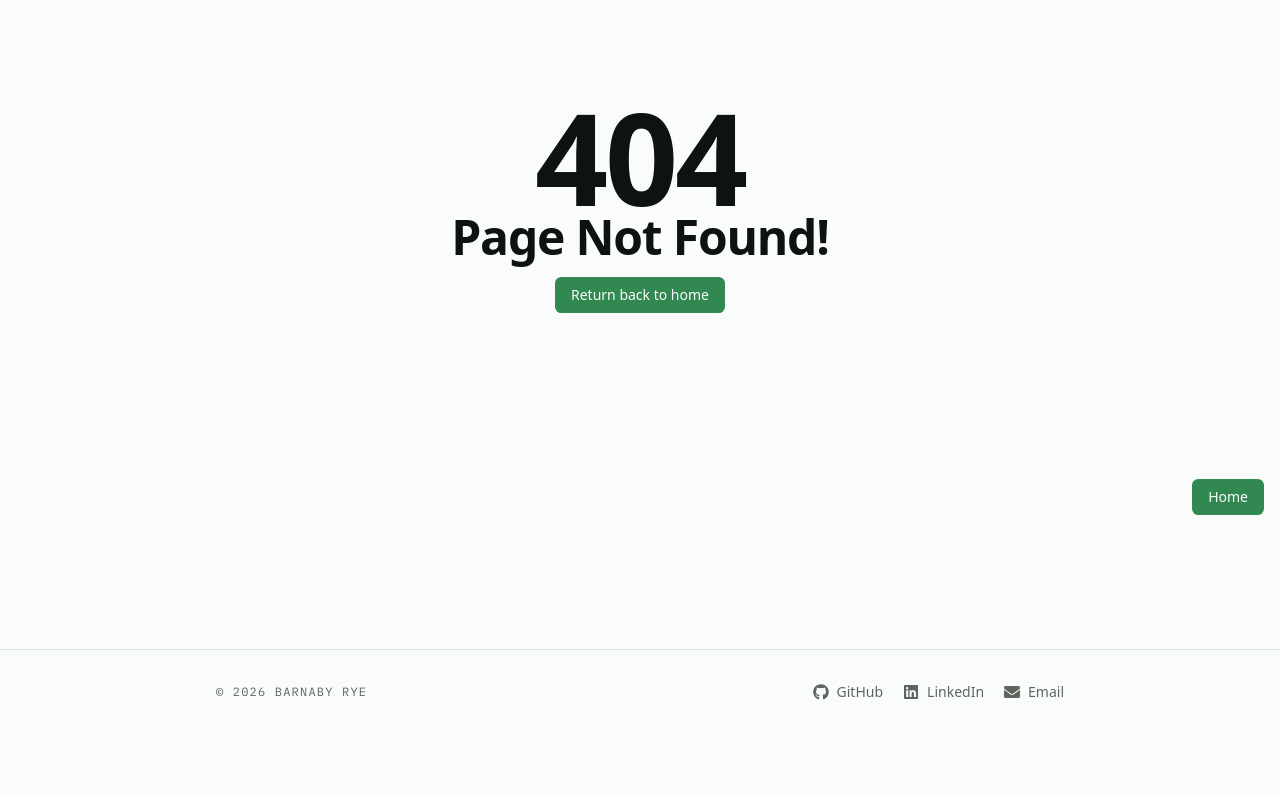
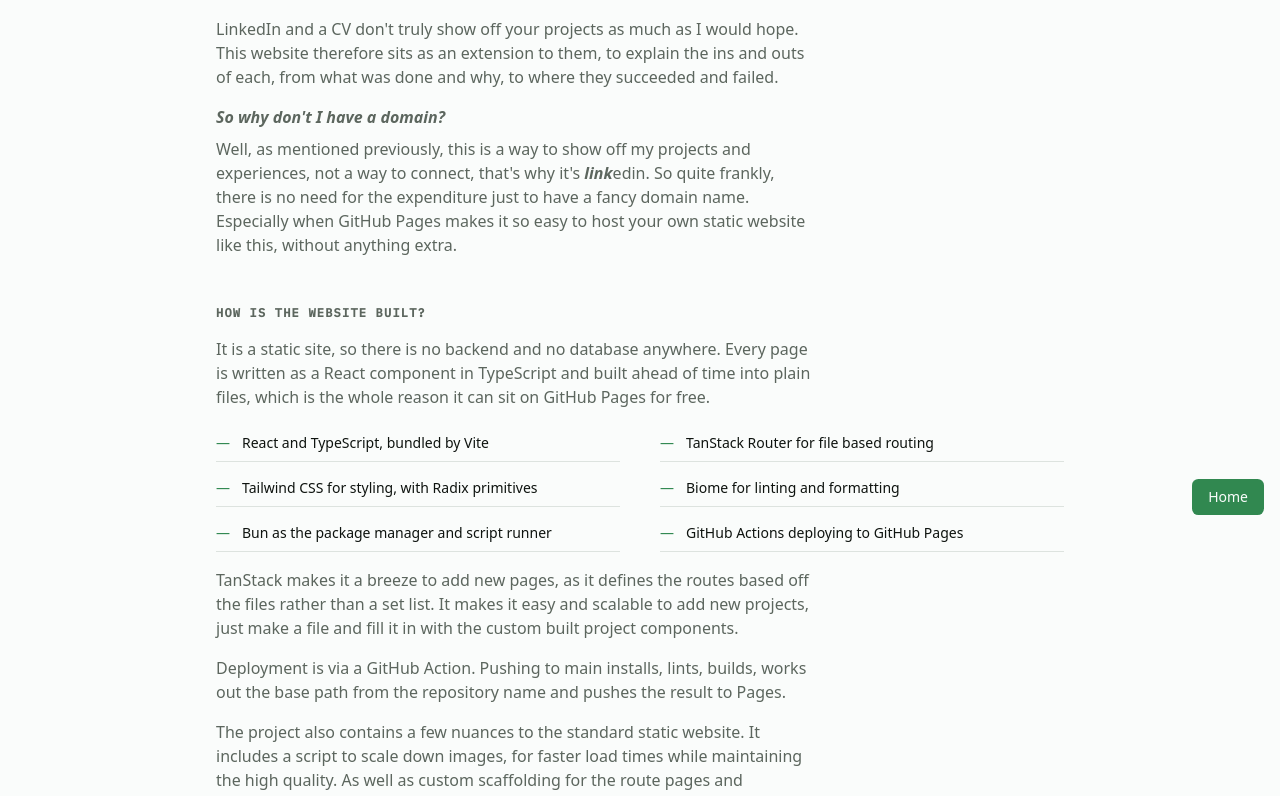
Before and after one commit to BarneyRye/personal-website, a React (Vite) app: page /home/website in a window 1280 px wide. Before the commit this address had no page. Shown: the part 261-1057 px from the top of the page. Before the commit the page ends 995 px from the top, so only its background shows below. Built offline with nearby package versions, Linux system fonts and the light colour scheme.

Commit message:
added DofE and website about page

```diff
--- a/src/components/general/footer.tsx
+++ b/src/components/general/footer.tsx
@@ -12,7 +12,7 @@
     icon: FaLinkedin,
   },
   {
-    href: 'mailto:Barneyrye@btinternet.com',
+    href: 'mailto:barneyrye1@gmail.com',
     label: 'Email',
     icon: FaEnvelope,
   },
--- a/src/lib/nav.ts
+++ b/src/lib/nav.ts
@@ -54,6 +54,11 @@
         name: 'Education',
         to: '/home/education',
         blurb: 'Aerospace engineering at the University of Sheffield.',
+      },
+      {
+        name: 'This Website',
+        to: '/home/website',
+        blurb: 'Why this website exists and how its built.',
       },
     ],
   },
--- a/src/routeTree.gen.ts
+++ b/src/routeTree.gen.ts
@@ -23,6 +23,7 @@
 import { Route as PersonalOscilloscopeRouteImport } from './routes/personal/oscilloscope'
 import { Route as PersonalEscRouteImport } from './routes/personal/esc'
 import { Route as PersonalDevboardRouteImport } from './routes/personal/devboard'
+import { Route as HomeWebsiteRouteImport } from './routes/home/website'
 import { Route as HomeExperiencesRouteImport } from './routes/home/experiences'
 import { Route as HomeEducationRouteImport } from './routes/home/education'
 import { Route as HomeAboutRouteImport } from './routes/home/about'
@@ -97,6 +98,11 @@
   path: '/personal/devboard',
   getParentRoute: () => rootRouteImport,
 } as any)
+const HomeWebsiteRoute = HomeWebsiteRouteImport.update({
+  id: '/home/website',
+  path: '/home/website',
+  getParentRoute: () => rootRouteImport,
+} as any)
 const HomeExperiencesRoute = HomeExperiencesRouteImport.update({
   id: '/home/experiences',
   path: '/home/experiences',
@@ -118,6 +124,7 @@
   '/home/about': typeof HomeAboutRoute
   '/home/education': typeof HomeEducationRoute
   '/home/experiences': typeof HomeExperiencesRoute
+  '/home/website': typeof HomeWebsiteRoute
   '/personal/devboard': typeof PersonalDevboardRoute
   '/personal/esc': typeof PersonalEscRoute
   '/personal/oscilloscope': typeof PersonalOscilloscopeRoute
@@ -137,6 +144,7 @@
   '/home/about': typeof HomeAboutRoute
   '/home/education': typeof HomeEducationRoute
   '/home/experiences': typeof HomeExperiencesRoute
+  '/home/website': typeof HomeWebsiteRoute
   '/personal/devboard': typeof PersonalDevboardRoute
   '/personal/esc': typeof PersonalEscRoute
   '/personal/oscilloscope': typeof PersonalOscilloscopeRoute
@@ -157,6 +165,7 @@
   '/home/about': typeof HomeAboutRoute
   '/home/education': typeof HomeEducationRoute
   '/home/experiences': typeof HomeExperiencesRoute
+  '/home/website': typeof HomeWebsiteRoute
   '/personal/devboard': typeof PersonalDevboardRoute
   '/personal/esc': typeof PersonalEscRoute
   '/personal/oscilloscope': typeof PersonalOscilloscopeRoute
@@ -178,6 +187,7 @@
     | '/home/about'
     | '/home/education'
     | '/home/experiences'
+    | '/home/website'
     | '/personal/devboard'
     | '/personal/esc'
     | '/personal/oscilloscope'
@@ -197,6 +207,7 @@
     | '/home/about'
     | '/home/education'
     | '/home/experiences'
+    | '/home/website'
     | '/personal/devboard'
     | '/personal/esc'
     | '/personal/oscilloscope'
@@ -216,6 +227,7 @@
     | '/home/about'
     | '/home/education'
     | '/home/experiences'
+    | '/home/website'
     | '/personal/devboard'
     | '/personal/esc'
     | '/personal/oscilloscope'
@@ -236,6 +248,7 @@
   HomeAboutRoute: typeof HomeAboutRoute
   HomeEducationRoute: typeof HomeEducationRoute
   HomeExperiencesRoute: typeof HomeExperiencesRoute
+  HomeWebsiteRoute: typeof HomeWebsiteRoute
   PersonalDevboardRoute: typeof PersonalDevboardRoute
   PersonalEscRoute: typeof PersonalEscRoute
   PersonalOscilloscopeRoute: typeof PersonalOscilloscopeRoute
@@ -351,6 +364,13 @@
       preLoaderRoute: typeof PersonalDevboardRouteImport
       parentRoute: typeof rootRouteImport
     }
+    '/home/website': {
+      id: '/home/website'
+      path: '/home/website'
+      fullPath: '/home/website'
+      preLoaderRoute: typeof HomeWebsiteRouteImport
+      parentRoute: typeof rootRouteImport
+    }
     '/home/experiences': {
       id: '/home/experiences'
       path: '/home/experiences'
@@ -380,6 +400,7 @@
   HomeAboutRoute: HomeAboutRoute,
   HomeEducationRoute: HomeEducationRoute,
   HomeExperiencesRoute: HomeExperiencesRoute,
+  HomeWebsiteRoute: HomeWebsiteRoute,
   PersonalDevboardRoute: PersonalDevboardRoute,
   PersonalEscRoute: PersonalEscRoute,
   PersonalOscilloscopeRoute: PersonalOscilloscopeRoute,
--- a/src/routes/home/experiences.tsx
+++ b/src/routes/home/experiences.tsx
@@ -90,6 +90,21 @@
   },
 ]
 
+const OTHER_EXPERIENCES: Experience[] = [
+  {
+    role: 'Gold Duke of Edinburgh Award',
+    org: 'DofE Charity',
+    period: 'November 2022 - February 2026',
+    blurb: 'Successfully completing all section for the Gold DofE',
+    highlights: [
+      'Coaching at the local football academy',
+      'Aiding in a varity actions for the LINC charity, including fundraising and events',
+      'Developing of key skills, cooking, baking and driving',
+      'Showing commitment and staying healthy through regular participation at my rugby club',
+    ],
+  },
+]
+
 function ExperienceList({ experiences }: { experiences: Experience[] }) {
   return (
     <ul className="border-t">
@@ -151,6 +166,11 @@
         <h2 className="label-mono">Work experience</h2>
         <ExperienceList experiences={WORK_EXPERIENCES} />
       </section>
+
+      <section className="space-y-4">
+        <h2 className="label-mono">Other experiences</h2>
+        <ExperienceList experiences={OTHER_EXPERIENCES} />
+      </section>
     </div>
   )
 }
--- /dev/null
+++ b/src/routes/home/website.tsx
@@ -0,0 +1,83 @@
+import { createFileRoute } from '@tanstack/react-router'
+import { PageHeader } from '@/components/page-header'
+
+export const Route = createFileRoute('/home/website')({
+  component: RouteComponent,
+})
+
+const STACK = [
+  'React and TypeScript, bundled by Vite',
+  'TanStack Router for file based routing',
+  'Tailwind CSS for styling, with Radix primitives',
+  'Biome for linting and formatting',
+  'Bun as the package manager and script runner',
+  'GitHub Actions deploying to GitHub Pages',
+]
+
+function RouteComponent() {
+  return (
+    <div className="space-y-12">
+      <PageHeader text="A little bit about this website and how it's built" />
+
+      <section className="space-y-4">
+        <h2 className="label-mono">What is the point of this website?</h2>
+        <p className="max-w-prose text-muted-foreground">
+          LinkedIn and a CV don't truly show off your projects as much as I
+          would hope. This website therefore sits as an extension to them, to
+          explain the ins and outs of each, from what was done and why, to where
+          they succeeded and failed.
+        </p>
+        <div className="space-y-2">
+          <p className="max-w-prose font-semibold text-muted-foreground italic">
+            So why don't I have a domain?
+          </p>
+          <p className="max-w-prose text-muted-foreground">
+            Well, as mentioned previously, this is a way to show off my projects
+            and experiences, not a way to connect, that's why it&apos;s{' '}
+            <span className="font-bold italic">link</span>edin. So quite
+            frankly, there is no need for the expenditure just to have a fancy
+            domain name. Especially when GitHub Pages makes it so easy to host
+            your own static website like this, without anything extra.
+          </p>
+        </div>
+      </section>
+
+      <section className="space-y-4">
+        <h2 className="label-mono">How is the website built?</h2>
+        <p className="max-w-prose text-muted-foreground">
+          It is a static site, so there is no backend and no database anywhere.
+          Every page is written as a React component in TypeScript and built
+          ahead of time into plain files, which is the whole reason it can sit
+          on GitHub Pages for free.
+        </p>
+        <ul className="grid gap-x-10 gap-y-2 text-sm sm:grid-cols-2">
+          {STACK.map((item) => (
+            <li key={item} className="flex gap-3 border-b py-2">
+              <span className="text-primary">&mdash;</span>
+              <span>{item}</span>
+            </li>
+          ))}
+        </ul>
+        <p className="max-w-prose text-muted-foreground">
+          TanStack makes it a breeze to add new pages, as it defines the routes
+          based off the files rather than a set list. It makes it easy and
+          scalable to add new projects, just make a file and fill it in with the
+          custom built project components.
+        </p>
+        <p className="max-w-prose text-muted-foreground">
+          Deployment is via a GitHub Action. Pushing to main installs, lints,
+          builds, works out the base path from the repository name and pushes
+          the result to Pages.
+        </p>
+        <p className="max-w-prose text-muted-foreground">
+          The project also contains a few nuances to the standard static
+          website. It includes a script to scale down images, for faster load
+          times while maintaining the high quality. As well as custom
+          scaffolding for the route pages and Seadream projects components. And
+          for when things break, go missing or just aren't complete, relevant
+          redirects are in place to let you know.
+        </p>
+      </section>
+    </div>
+  )
+}
```
